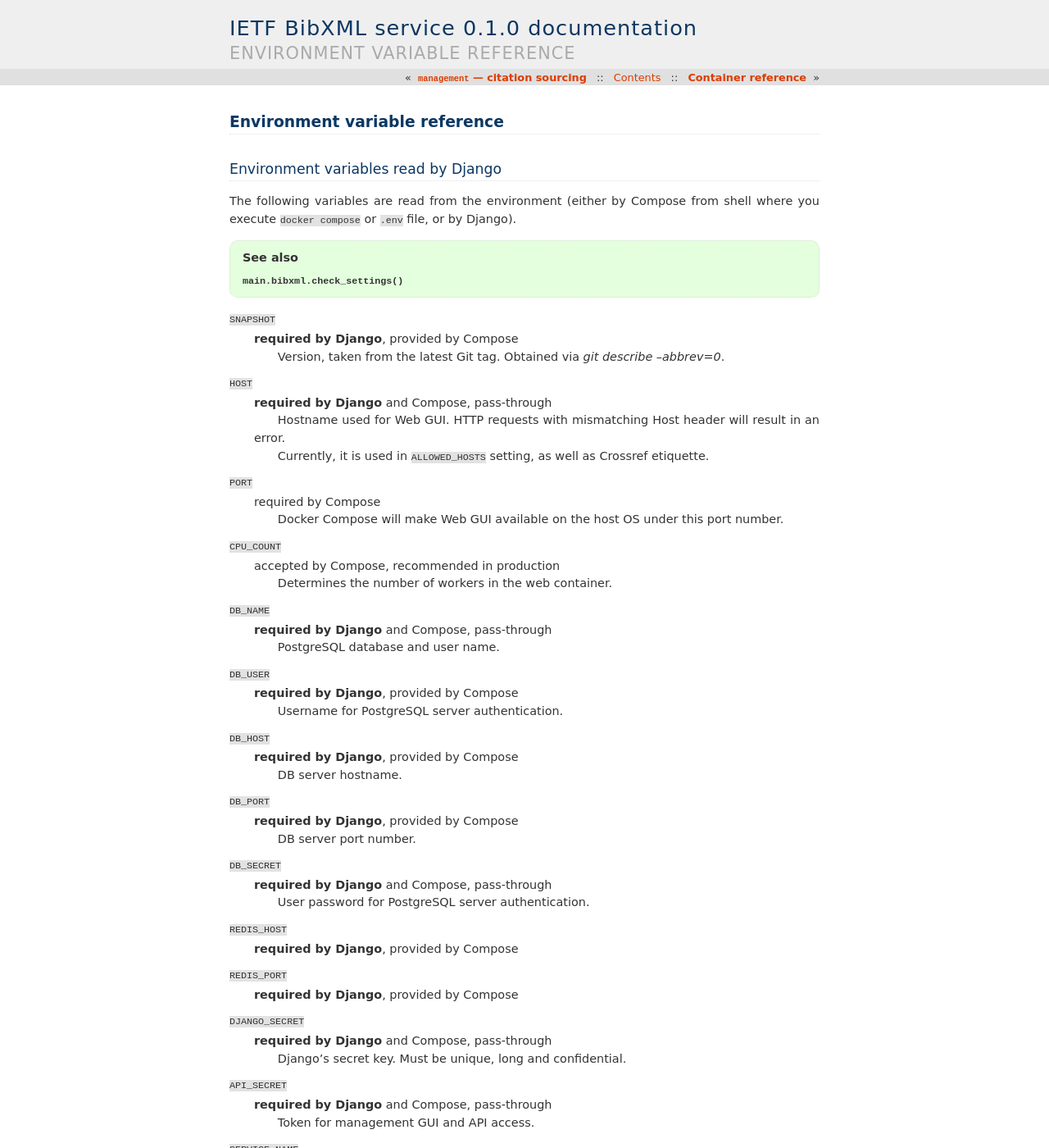
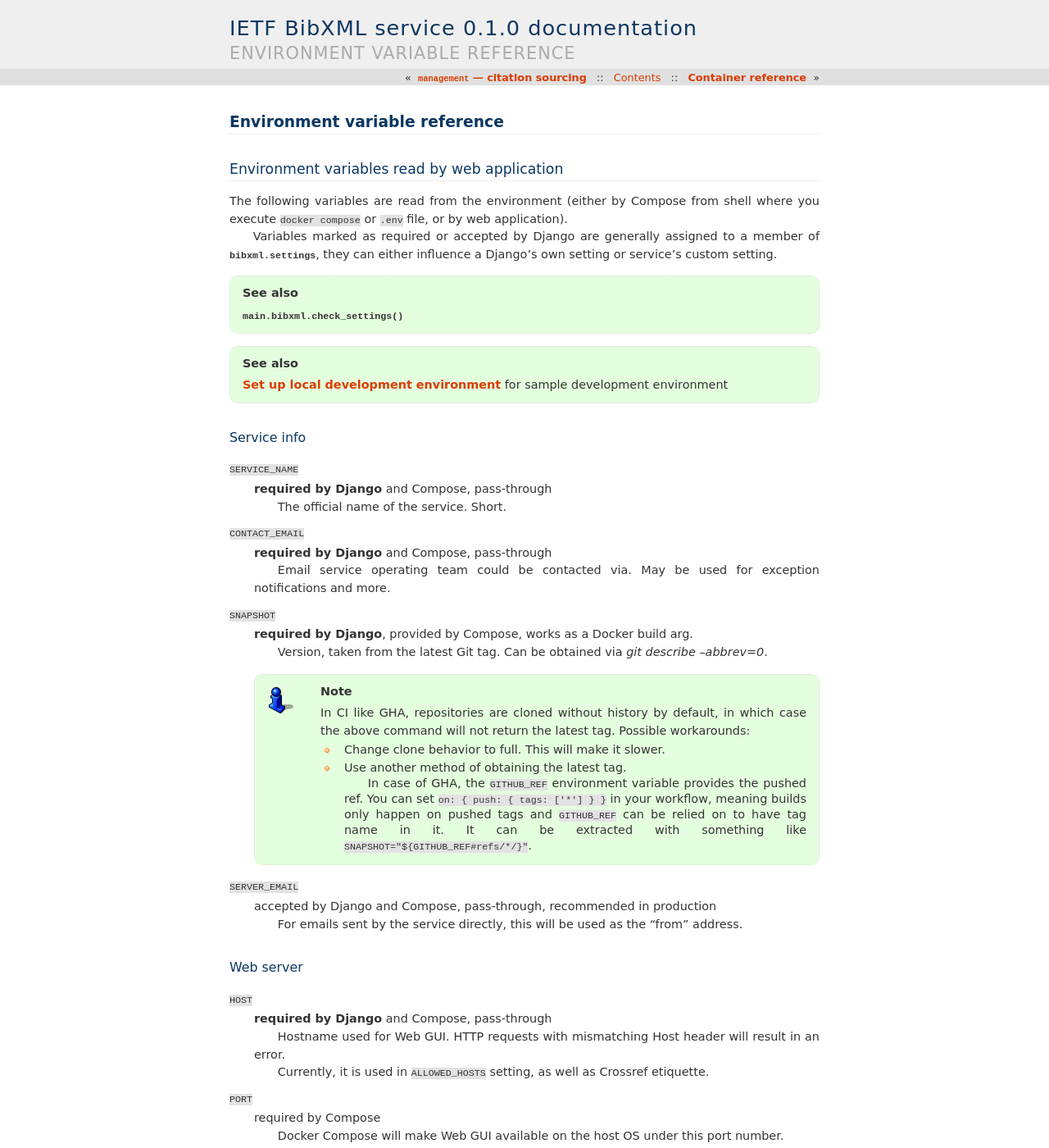
Before and after one commit to ietf-tools/bibxml-service, a Sphinx documentation site: the page built from docs/ref/env.rst, in a window 1280 px wide and 1400 px high. Shown: the whole window at 82% size. Built offline with Sphinx 7.4.7, drawn with Linux system fonts in a browser that asks for light colours; pages that are not in the unit, such as notebooks, are missing from menus; some of the changed text lies outside the part shown.

Commit message:
docs(ref/env): organize environment variable docs

```diff
--- a/docs/ref/env.rst
+++ b/docs/ref/env.rst
@@ -2,20 +2,67 @@
 Environment variable reference
 ==============================
 
-Environment variables read by Django
-====================================
+Environment variables read by web application
+=============================================
 
 The following variables are read from the environment
 (either by Compose from shell where you execute ``docker compose``
-or ``.env`` file, or by Django).
+or ``.env`` file, or by web application).
+
+Variables marked as required or accepted by Django
+are generally assigned to a member of :mod:`bibxml.settings`,
+they can either influence a Django’s own setting
+or service’s custom setting.
 
 .. seealso:: :func:`main.bibxml.check_settings()`
 
+.. seealso:: :doc:`/howto/develop-locally` for sample development environment
+
+
+Service info
+------------
+
+``SERVICE_NAME``
+    **required by Django** and Compose, pass-through
+
+    The official name of the service. Short.
+
+``CONTACT_EMAIL``
+    **required by Django** and Compose, pass-through
+
+    Email service operating team could be contacted via.
+    May be used for exception notifications and more.
+
 ``SNAPSHOT``
-    **required by Django**, provided by Compose
+    **required by Django**, provided by Compose, works as a Docker build arg.
 
     Version, taken from the latest Git tag.
-    Obtained via `git describe --abbrev=0`.
+    Can be obtained via `git describe --abbrev=0`.
+
+    .. note:: In CI like GHA, repositories are cloned without history
+              by default, in which case the above command will not
+              return the latest tag. Possible workarounds:
+
+              - Change clone behavior to full. This will make it slower.
+              - Use another method of obtaining the latest tag.
+
+                In case of GHA, the ``GITHUB_REF`` environment variable
+                provides the pushed ref.
+                You can set ``on: { push: { tags: ['*'] } }`` in your workflow,
+                meaning builds only happen on pushed tags and ``GITHUB_REF``
+                can be relied on to have tag name in it.
+                It can be extracted with something like
+                ``SNAPSHOT="${GITHUB_REF#refs/*/}"``.
+
+``SERVER_EMAIL``
+    accepted by Django and Compose, pass-through, recommended in production
+
+    For emails sent by the service directly,
+    this will be used as the “from” address.
+
+
+Web server
+----------
 
 ``HOST``
     **required by Django** and Compose, pass-through
@@ -108,12 +145,18 @@
 
     .. important:: Don’t set in production.
 
-.. seealso:: :doc:`/howto/develop-locally` for sample development environment
 
-.. seealso:: :doc:`/ref/containers`
+Integrations
+------------
 
-Environment variables read by Django
-====================================
+``SENTRY_DSN``
+    accepted by Django and Compose, pass-through
+
+    Endpoint for reporting metrics & errors to Sentry.
+
+
+Environment variables passed through by Docker Compose
+======================================================
 
 See ``docker-compose.yml``
 container definitions, for example:
```
Also changed, not shown: other parts of docs/ref/env.rst (+12 -22 lines).
